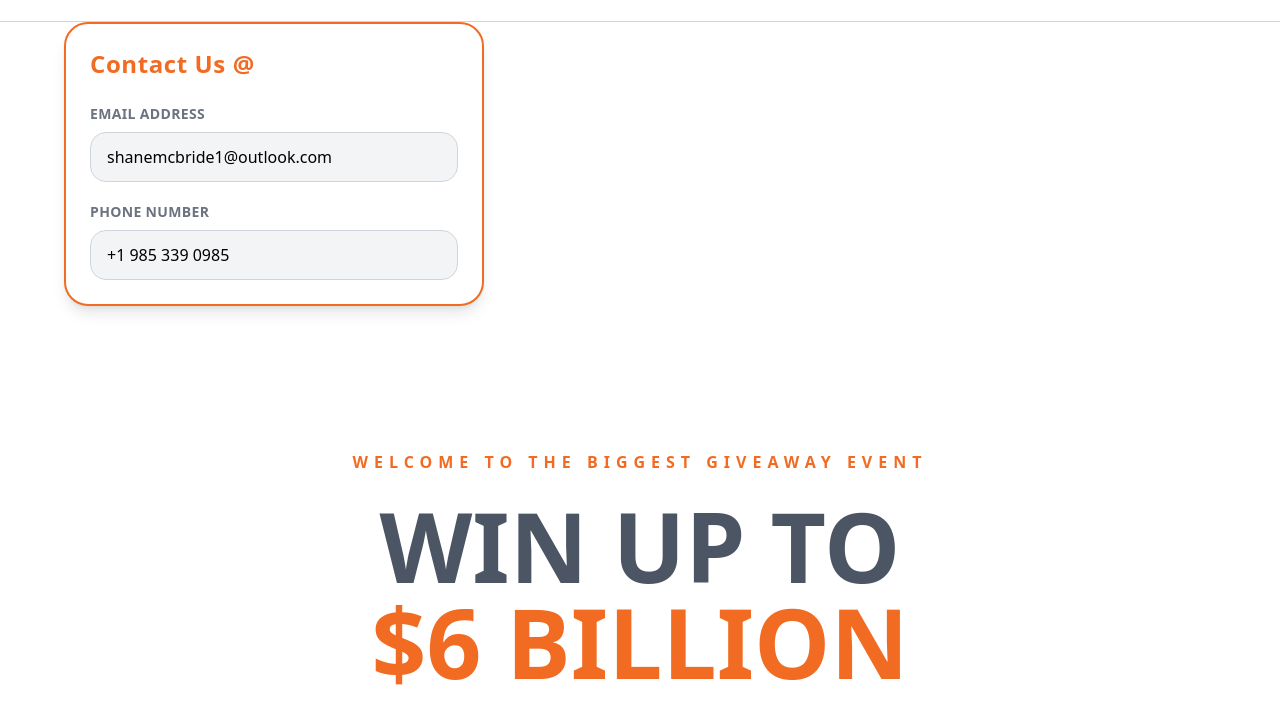
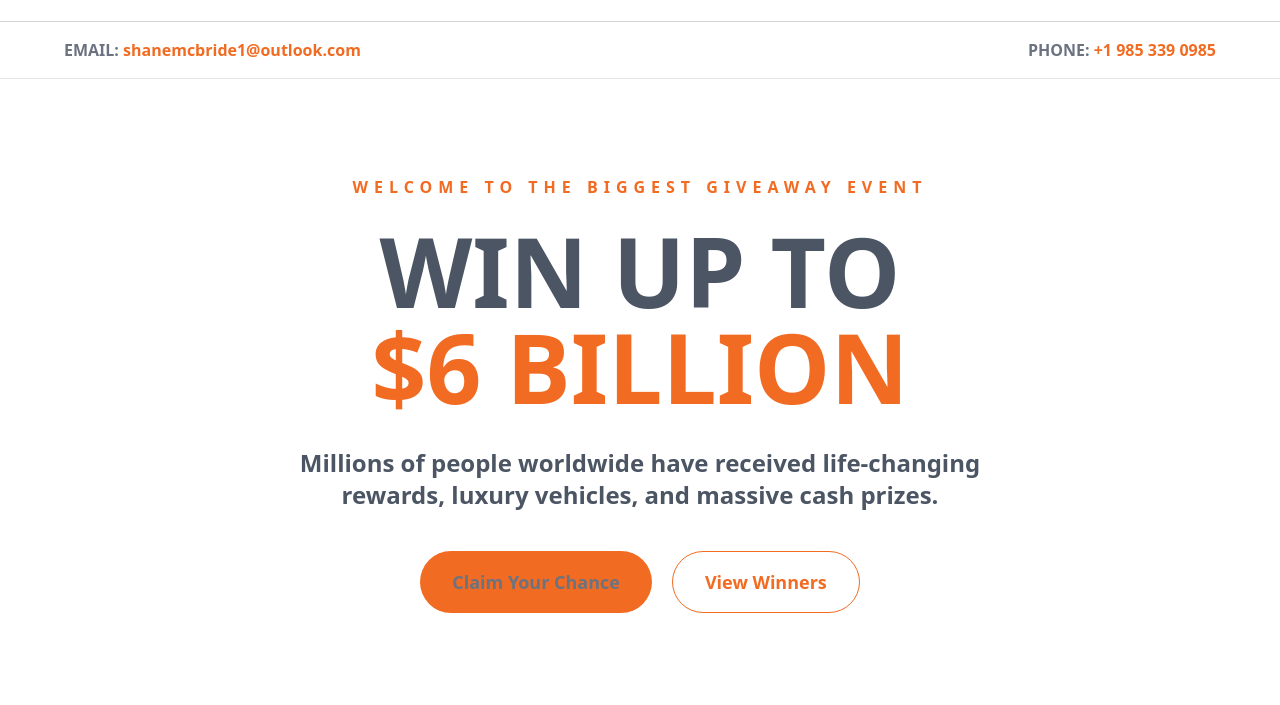
Before and after one commit to Fhundhylee/PUBLISH-TESTING, a website: page index.html in a window 1280 px wide. Shown: the part 95-800 px from the top of the page. Drawn offline with nearby package versions, Linux system fonts and the light colour scheme.

Commit message:
contact2

```diff
--- a/index.html
+++ b/index.html
@@ -16,7 +16,6 @@
     >
       <!-- LEFT SIDE -->
       <div class="flex items-center gap-4">
-
         <!-- LOGO -->
         <img
           src="https://cdn-icons-png.flaticon.com/512/3135/3135715.png"
@@ -25,7 +24,6 @@
 
         <!-- TEXT -->
         <div>
-
           <h1
             class="text-2xl md:text-4xl font-black text-[rgb(242,107,34)] tracking-widest mb-1"
           >
@@ -37,9 +35,7 @@
           >
             PUBLISHERS CLEARING HOUSE
           </p>
-
         </div>
-
       </div>
 
       <!-- BUTTON -->
@@ -50,69 +46,34 @@
       </button>
     </nav>
 
-
-      <!-- CONTACT INFO -->
-<!-- CONTACT FORM -->
-<div class="flex justify-start px-6 md:px-16 mb-12">
-
+   <!-- CONTACT BAR -->
 <div
-    class="w-full md:w-[420px] bg-white border-2 border-[rgb(242,107,34)] rounded-3xl p-6 shadow-lg hover:shadow-2xl transition duration-300"
+  class="flex flex-col md:flex-row justify-between items-center gap-3 px-6 md:px-16 py-4 border-b border-gray-200 bg-white text-sm md:text-base"
 >
 
-    <h3
-      class="text-xl md:text-2xl font-black text-[rgb(242,107,34)] mb-6 tracking-wide"
-    >
-      Contact Us @
-    </h3>
+  <!-- EMAIL -->
+  <p class="text-gray-500 font-semibold">
 
-    <!-- EMAIL -->
-    <div class="mb-5">
+    EMAIL:
 
-      <label
-        class="block text-gray-500 font-semibold mb-2 text-sm tracking-wide"
-      >
-        EMAIL ADDRESS
-      </label>
+    <span class="text-[rgb(242,107,34)] font-bold">
+      shanemcbride1@outlook.com
+    </span>
 
-      <input
-        type="email"
-        value="shanemcbride1@outlook.com"
-        readonly
-        class="w-full border border-gray-300 rounded-2xl px-4 py-3 bg-gray-100 text-black outline-none focus:border-[rgb(242,107,34)]"
-      />
+  </p>
+
+  <!-- PHONE -->
+  <p class="text-gray-500 font-semibold">
+
+    PHONE:
+
+    <span class="text-[rgb(242,107,34)] font-bold">
+      +1 985 339 0985
+    </span>
+
+  </p>
 
 </div>
-
-    <!-- PHONE -->
-    <div>
-
-      <label
-        class="block text-gray-500 font-semibold mb-2 text-sm tracking-wide"
-      >
-        PHONE NUMBER
-      </label>
-
-      <input
-        type="text"
-        value="+1 985 339 0985"
-        readonly
-        class="w-full border border-gray-300 rounded-2xl px-4 py-3 bg-gray-100 text-black outline-none focus:border-[rgb(242,107,34)]"
-      />
-
-    </div>
-
-  </div>
-
-</div>
-
-
-
-
-
-
-
-
-
 
     <!-- HERO -->
     <section class="text-center font-bold px-6 md:px-16 py-24">
@@ -120,7 +81,9 @@
         Welcome To The Biggest Giveaway Event
       </p>
 
-      <h1 class="text-5xl text-gray-600 md:text-8xl font-black leading-tight mb-8">
+      <h1
+        class="text-5xl text-gray-600 md:text-8xl font-black leading-tight mb-8"
+      >
         WIN UP TO
         <span class="block text-[rgb(242,107,34)]"> $6 BILLION </span>
       </h1>
@@ -178,10 +141,7 @@
         <div
           class="bg-zinc-100 rounded-3xl overflow-hidden border border-zinc-800 hover:-translate-y-2 transition"
         >
-          <img
-            src=""
-            class="w-full h-64 object-cover bg-black"
-          />
+          <img src="" class="w-full h-64 object-cover bg-black" />
 
           <div class="p-6">
             <h3 class="text-2xl font-bold mb-2">Anthony M</h3>
@@ -247,7 +207,9 @@
     <!-- WINNER STORIES -->
     <section class="px-6 md:px-16 py-24 bg-white text-black">
       <div class="text-center mb-16">
-        <p class="uppercase tracking-[4px] text-[rgb(242,107,34)] font-bold mb-4">
+        <p
+          class="uppercase tracking-[4px] text-[rgb(242,107,34)] font-bold mb-4"
+        >
           Winner Stories
         </p>
 
@@ -332,7 +294,9 @@
       <div class="grid grid-cols-1 md:grid-cols-4 gap-12">
         <!-- BRAND -->
         <div>
-          <h2 class="text-3xl font-black text-[rgb(242,107,34)] mb-5">PCH LOTTERY</h2>
+          <h2 class="text-3xl font-black text-[rgb(242,107,34)] mb-5">
+            PCH LOTTERY
+          </h2>
 
           <p class="text-zinc-400 leading-relaxed">
             Bringing life-changing opportunities, luxury rewards, and massive
@@ -342,7 +306,9 @@
 
         <!-- LINKS -->
         <div>
-          <h3 class="text-xl text-[rgb(242,107,34)] font-bold mb-5">Quick Links</h3>
+          <h3 class="text-xl text-[rgb(242,107,34)] font-bold mb-5">
+            Quick Links
+          </h3>
 
           <ul class="space-y-3 text-zinc-400">
             <li class="hover:text-[rgb(242,107,34)] cursor-pointer transition">
@@ -388,7 +354,9 @@
 
         <!-- NEWSLETTER -->
         <div>
-          <h3 class="text-xl text-[rgb(242,107,34)] font-bold mb-5">Stay Updated</h3>
+          <h3 class="text-xl text-[rgb(242,107,34)] font-bold mb-5">
+            Stay Updated
+          </h3>
 
           <p class="text-zinc-400 mb-5">
             Receive updates on jackpots, rewards, and winner announcements.
@@ -414,7 +382,9 @@
       <div
         class="border-t border-zinc-800 mt-16 pt-8 text-center text-zinc-500"
       >
-        <p class="text-white hover:text-[rgb(242,107,34)]"> © 2026 PCH Lottery Rewards. All rights reserved.</p>
+        <p class="text-white hover:text-[rgb(242,107,34)]">
+          © 2026 PCH Lottery Rewards. All rights reserved.
+        </p>
       </div>
     </footer>
   </body>
```
Lines whose indentation alone changed are shown as unchanged.
